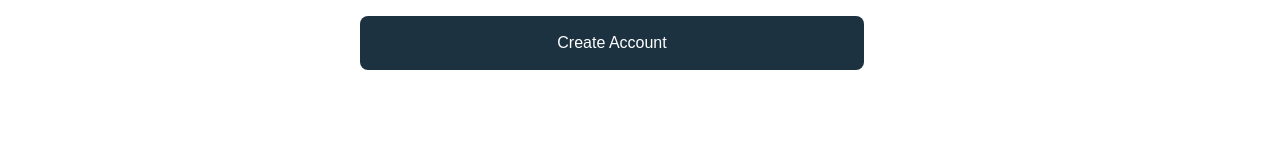
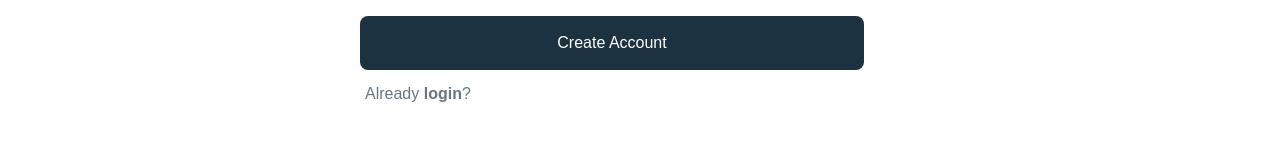
Before and after one commit to Rasool-Karami1994/shoe-shop, a React (Create React App) app: page /signup in a window 1280 px wide. Shown: the part 702-870 px from the top of the page. Built offline with nearby package versions, Linux system fonts and the light colour scheme; a web font is replaced by a local one.

Commit message:
styles changed

```diff
--- a/src/commen/form/signup/SignupForm.css
+++ b/src/commen/form/signup/SignupForm.css
@@ -69,7 +69,7 @@ button {
   border-radius: 8px;
   cursor: pointer;
   border: none;
-  margin: 30px 0;
+  margin: 30px 0 0 0;
   font-size: 16px;
 }
 input + label {
@@ -79,6 +79,10 @@ input + label {
   margin-left: 5px;
   background-color: #fafbff;
 }
+
+span {
+  font-weight: 700;
+}
 @media screen and (max-width: 600px) {
   form {
     width: 90%;
--- a/src/commen/form/signup/SignupForm.js
+++ b/src/commen/form/signup/SignupForm.js
@@ -3,6 +3,7 @@ import * as Yup from "yup";
 import Input from "../input/Input";
 import "./SignupForm.css";
 import BooleanCheckBox from "../input/BooleanCheckBox";
+import { Link } from "react-router-dom";
 const initialValues = {
   id: 1,
   name: "",
@@ -60,6 +61,12 @@ const SignupForm = () => {
         >
           Create Account
         </button>
+        <Link to="/login">
+          <p>
+            {" "}
+            Already <span>login</span>?
+          </p>
+        </Link>
       </form>
     </div>
   );
```
